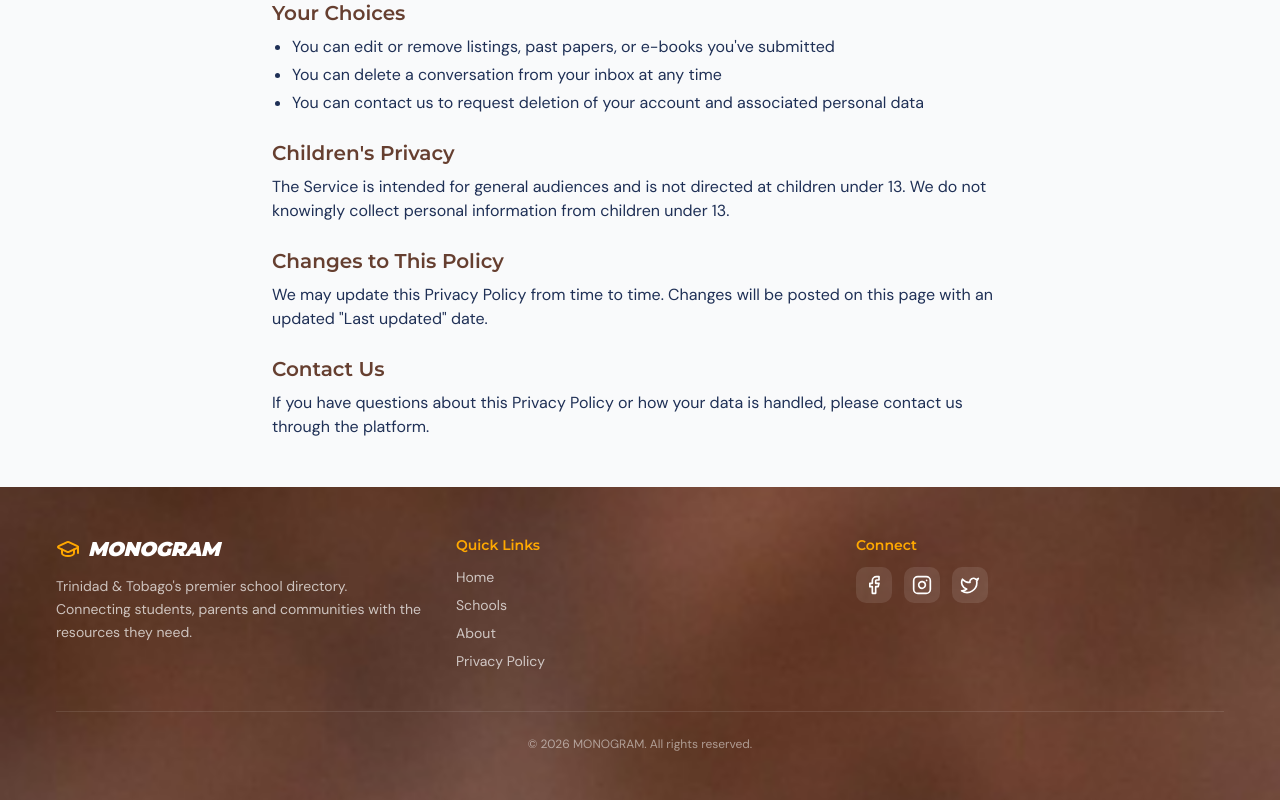
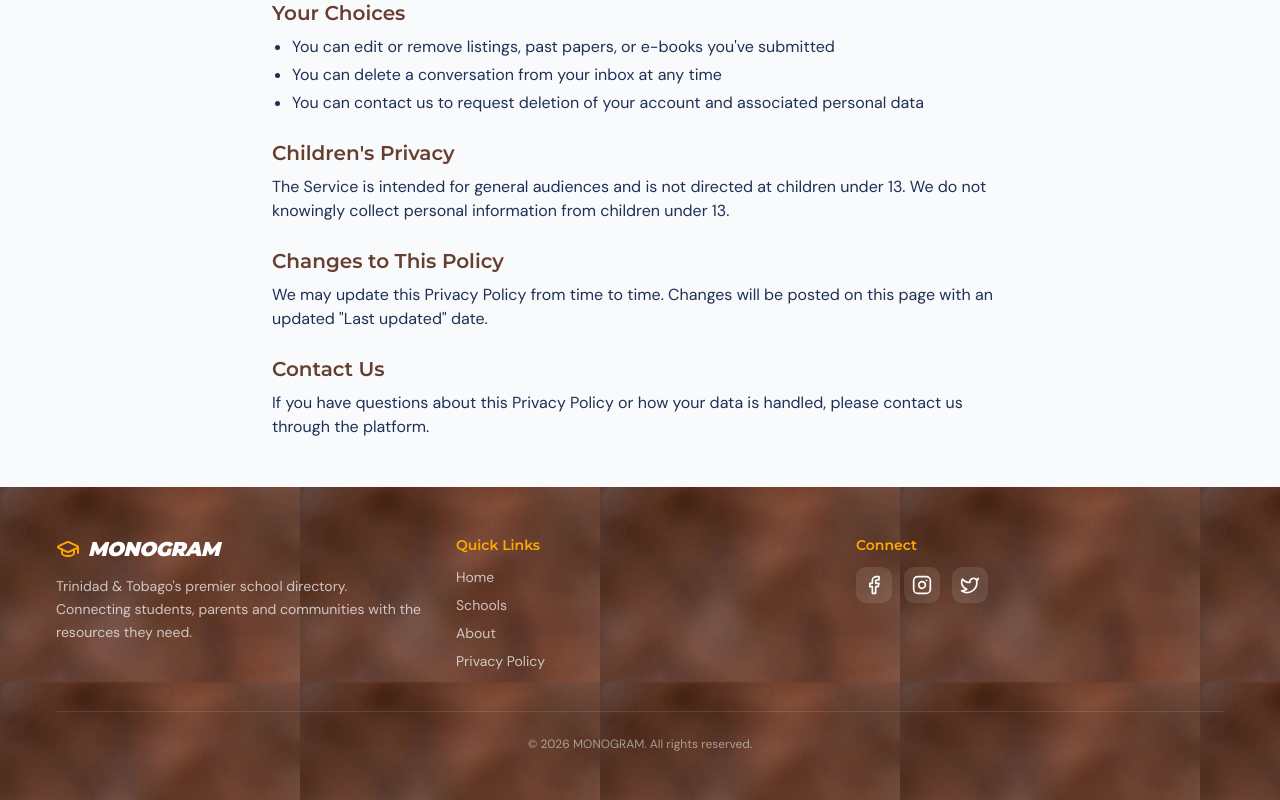
Before and after one commit to khaliff868/Monogram, a Next.js app: page /privacy in a window 1280 px wide. Shown: the part 1278-2078 px from the top of the page. Built offline with nearby package versions, Linux system fonts and the light colour scheme; no server answers.

Commit message:
Revert to tiled brown pattern background

```diff
--- a/app/globals.css
+++ b/app/globals.css
@@ -118,9 +118,8 @@
   }
   .bg-pattern-brown-tile {
     background-image: url('/pattern-brown.png');
-    background-size: cover;
-    background-position: center;
-    background-repeat: no-repeat;
+    background-size: 300px;
+    background-repeat: repeat;
   }
 }
 @keyframes marquee-ltr {
```
